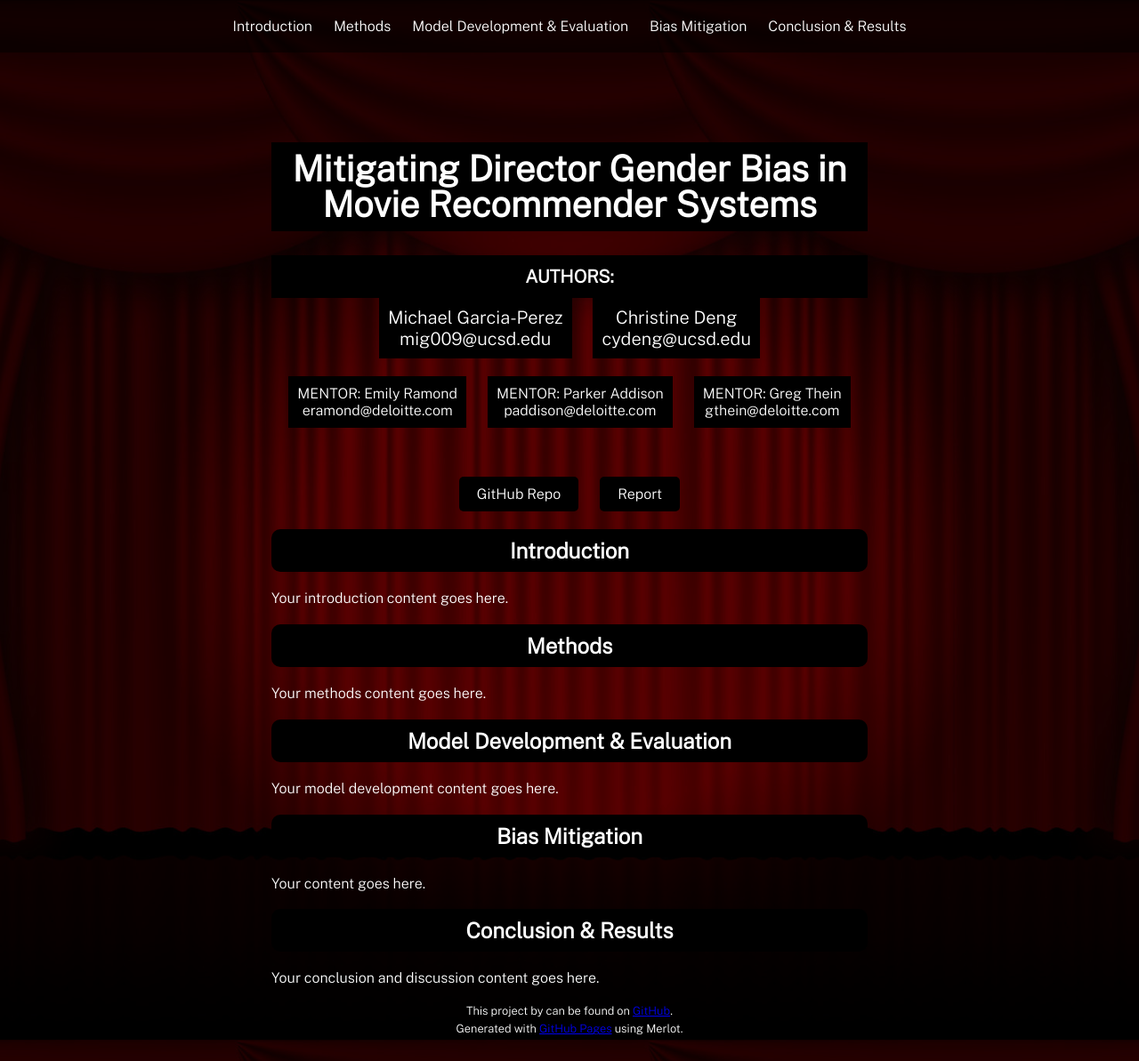
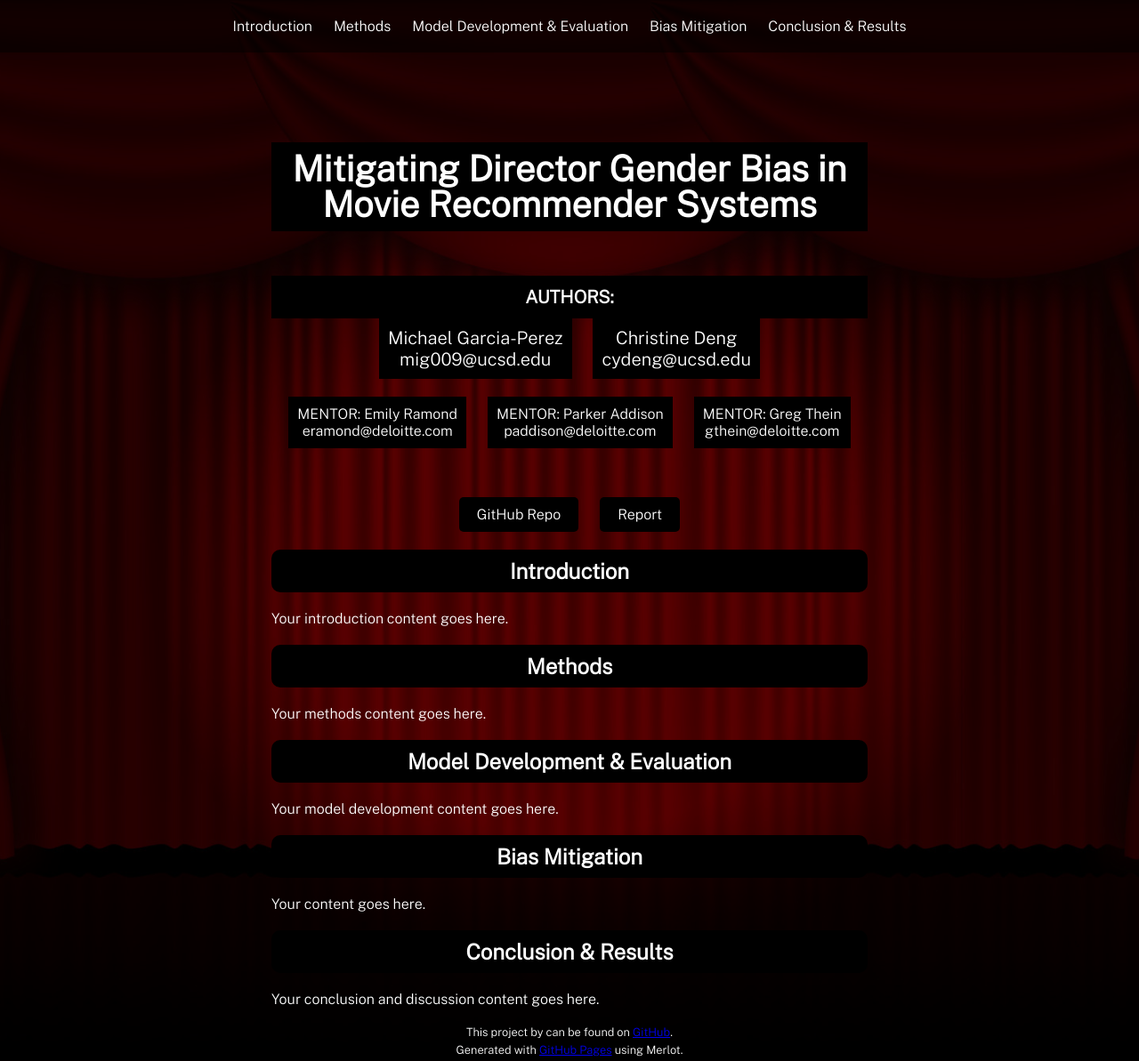
Before and after one commit to michael-garciaperez/DSC180A-Methodology-5, a Jekyll site: the page built from index.md, in a window 1280 px wide and 1193 px high. Shown: the whole window at 89% size. Built offline with Jekyll 4.4.1, drawn with Linux system fonts in a browser that asks for light colours.

Commit message:
Update default.html

```diff
--- a/_layouts/default.html
+++ b/_layouts/default.html
@@ -43,7 +43,7 @@
       </div>
     </div>
 
-    <div class="author-mentor-container">
+    <div class="author-mentor-container" style="margin-top: 50px;"> <!-- Adjusted margin-top -->
       <h2 style="font-size: 1.25em; margin-bottom: -10px;">AUTHORS:</h2>
       <p style="font-size: 1.25em;">Michael Garcia-Perez<br>mig009@ucsd.edu</p>
       <p style="font-size: 1.25em;">Christine Deng<br>cydeng@ucsd.edu</p>
```
